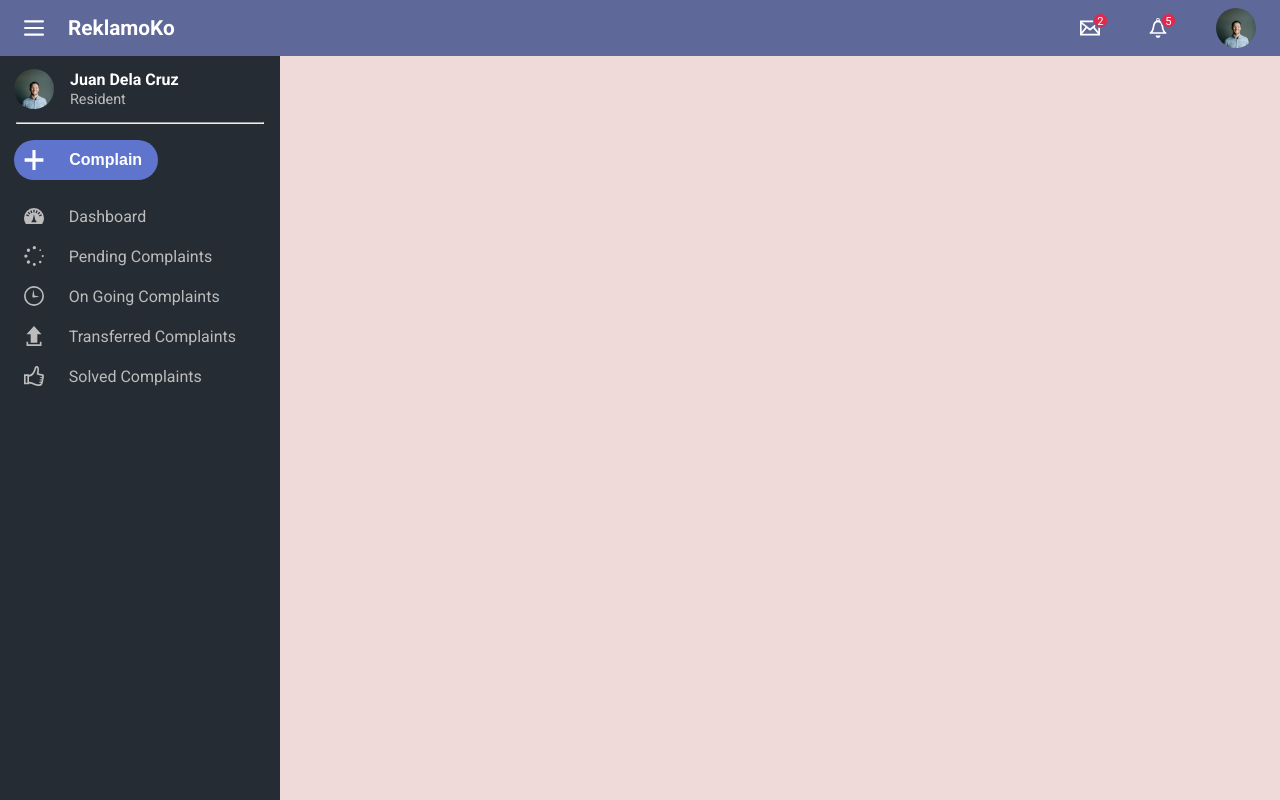
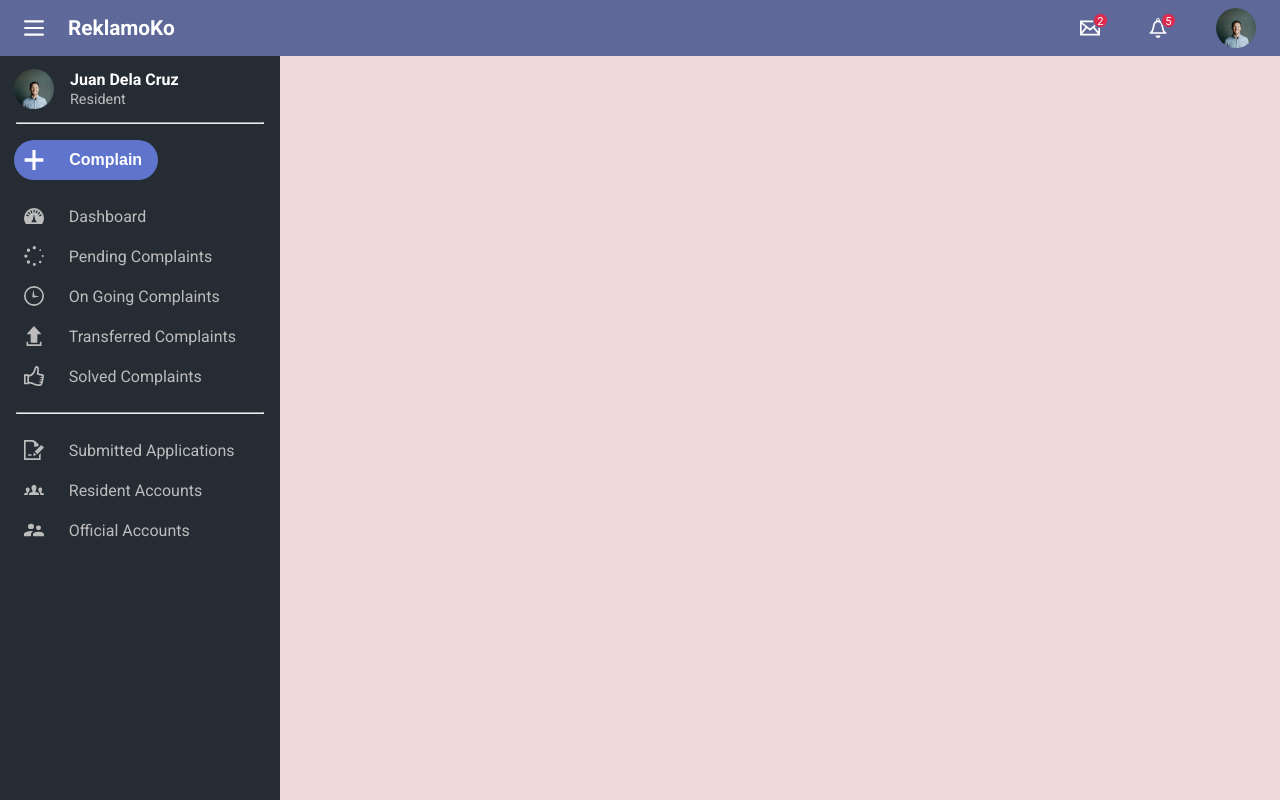
Before and after one commit to arsi21/ReklamoKo, a PHP site: page /dashboard.php in a window 1280 px wide. Run offline with PHP 8.4, Linux system fonts and the light colour scheme.

Commit message:
add nav links for admin user and add some additional styling

```diff
--- a/src/css/style.css
+++ b/src/css/style.css
@@ -212,6 +212,9 @@ body {
 .nav__hr {
   margin-inline: 16px;
   margin-bottom: 1rem;
+}
+.nav__hr--ad {
+  margin-top: 1rem;
 }
 .nav__complain__btn {
   cursor: pointer;
--- a/src/partials/navigation.php
+++ b/src/partials/navigation.php
@@ -54,5 +54,36 @@
                         <span>Solved Complaints</span>
                     </a>
                 </li>
+
+
+
+
+
+                <hr class="nav__hr nav__hr--ad">
+
+
+
+
+
+                <li>
+                    <a href="submitted-applications.php" class="nav__ongoing">
+                        <img src="assets/icons/submitted_application.svg" alt="On going complaints icon">
+                        <span>Submitted Applications</span>
+                    </a>
+                </li>
+
+                <li>
+                    <a href="resident-accounts.php" class="nav__transferred">
+                        <img src="assets/icons/resident-accounts.svg" alt="Transferred complaints icon">
+                        <span>Resident Accounts</span>
+                    </a>
+                </li>
+
+                <li>
+                    <a href="official-accounts.php" class="nav__solved">
+                        <img src="assets/icons/official-accounts.svg" alt="Solved complaints icon">
+                        <span>Official Accounts</span>
+                    </a>
+                </li>
             </ul>
         </nav>
--- a/src/sass/layout/_navigation.scss
+++ b/src/sass/layout/_navigation.scss
@@ -56,6 +56,10 @@
     &__hr {
         margin-inline: 16px;
         margin-bottom: 1rem;
+
+        &--ad {
+            margin-top: 1rem;
+        }
     }
 
     &__complain__btn {
```
Also changed, not shown: src/assets/icons/official-accounts.svg (added), src/assets/icons/resident-accounts.svg (added), src/assets/icons/submitted_application.svg (added).
